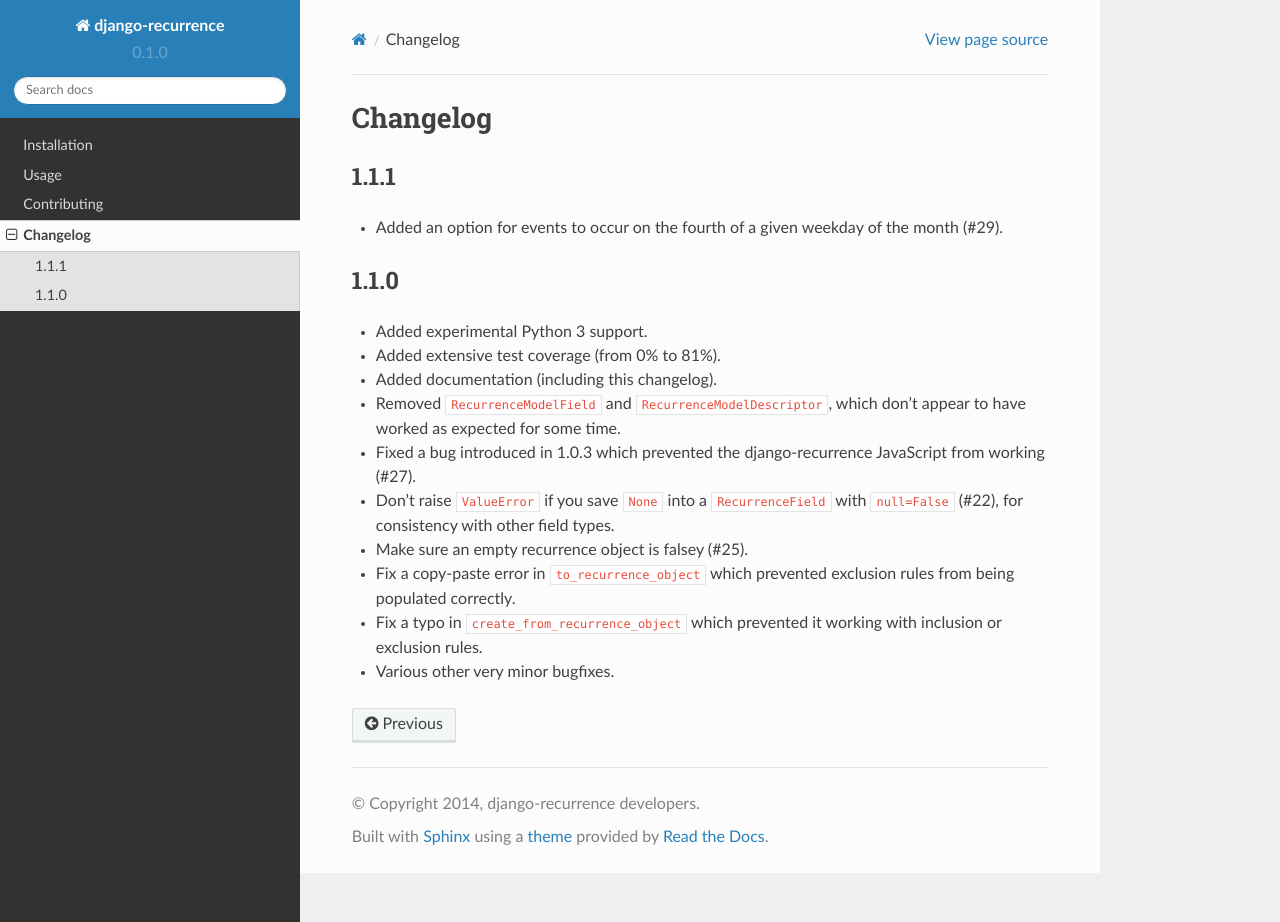
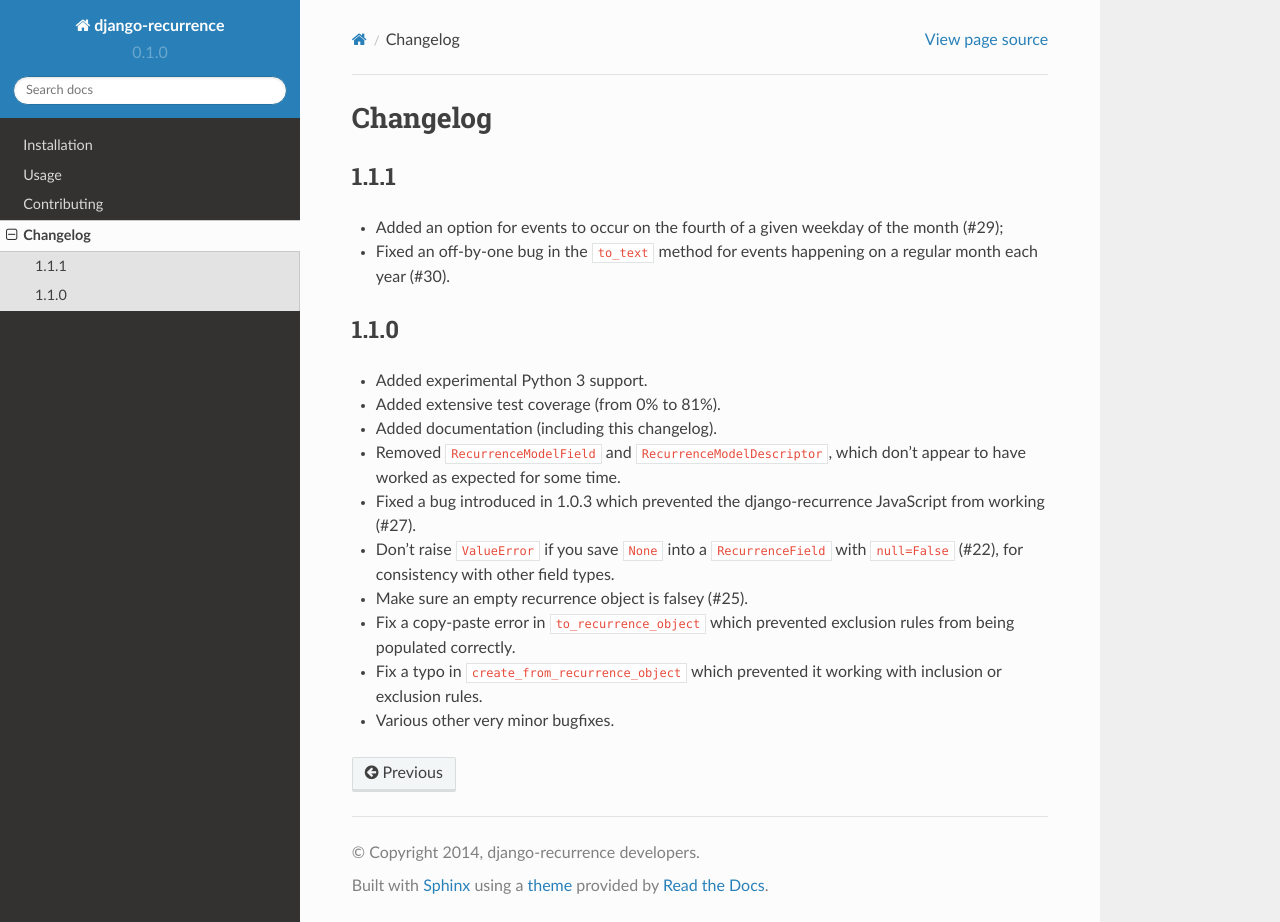
Before and after one commit to jazzband/django-recurrence, a Sphinx documentation site: the page built from docs/changelog.rst, in a window 1280 px wide and 922 px high. Built offline with Sphinx 7.4.7 and the Read the Docs theme 2.0.0, drawn with Linux system fonts in a browser that asks for light colours.

Commit message:
Fixes #30 - off by one in to_text for events on a regular month
Previously, to_text on events set to occur each February etc
would be incorrectly displayed as "annually, each January",
because of an off-by-one error.

```diff
--- a/docs/changelog.rst
+++ b/docs/changelog.rst
@@ -5,7 +5,9 @@ Changelog
 -----
 
 * Added an option for events to occur on the fourth of a given
-  weekday of the month (#29).
+  weekday of the month (#29);
+* Fixed an off-by-one bug in the ``to_text`` method for events
+  happening on a regular month each year (#30).
 
 1.1.0
 -----
```
Also changed, not shown: 2 other files.
